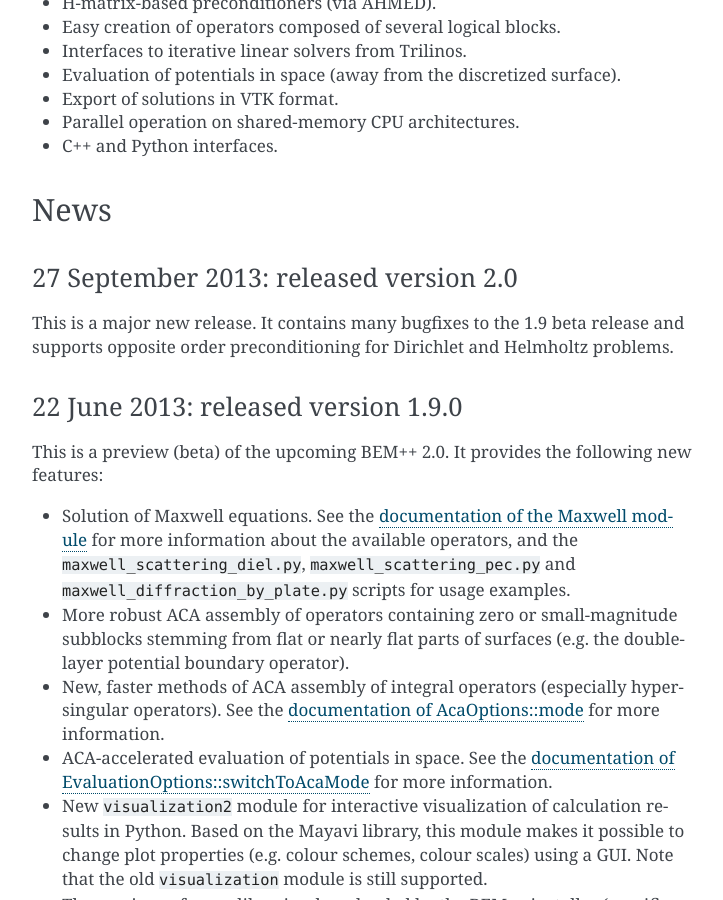
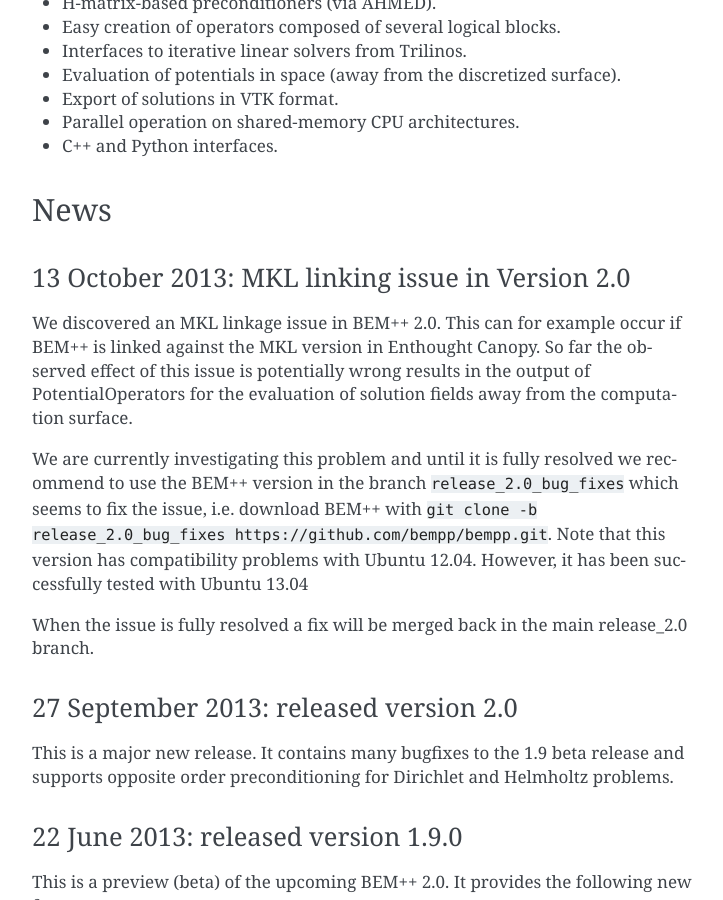
Before and after one commit to evantwout/web, a Sphinx documentation site: the page built from source/index.rst, in a window 1280 px wide and 900 px high, scrolled down 622 px. Shown: the whole window, without its empty margins (388-1111 px from the left). Built offline with Sphinx 7.4.7, drawn with Linux system fonts in a browser that asks for light colours; formulas are drawn with MathJax 3; some of the changed text lies outside the part shown.

Commit message:
News update

```diff
--- a/source/index.rst
+++ b/source/index.rst
@@ -49,6 +49,23 @@ Features
 
 News
 ----
+13 October 2013: MKL linking issue in Version 2.0
+..................................................
+We discovered an MKL linkage issue in BEM++ 2.0. This can for example
+occur if BEM++ is linked against the MKL version in Enthought Canopy.
+So far the observed effect of this issue is potentially wrong results
+in the output of PotentialOperators for the evaluation of solution fields
+away from the computation surface.
+
+We are currently investigating this problem and until it is fully resolved we
+recommend to use the BEM++ version in the branch ``release_2.0_bug_fixes`` which seems to
+fix the issue, i.e.
+download BEM++ with ``git clone -b release_2.0_bug_fixes https://github.com/bempp/bempp.git``.
+Note that this version has compatibility problems with Ubuntu 12.04. However,
+it has been successfully tested with Ubuntu 13.04
+
+When the issue is fully resolved a fix will be merged back in the main release_2.0
+branch.
 
 27 September 2013: released version 2.0
 ......................................
```
